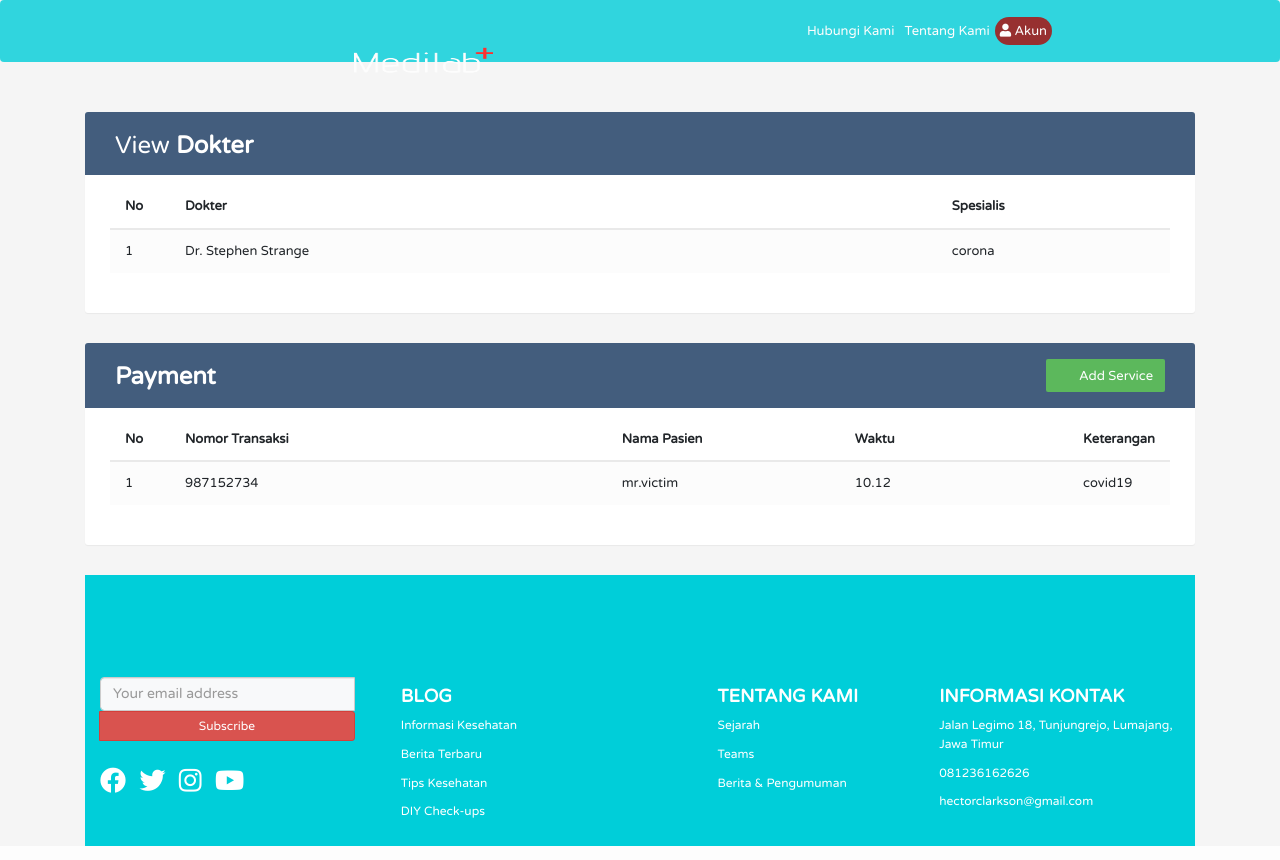
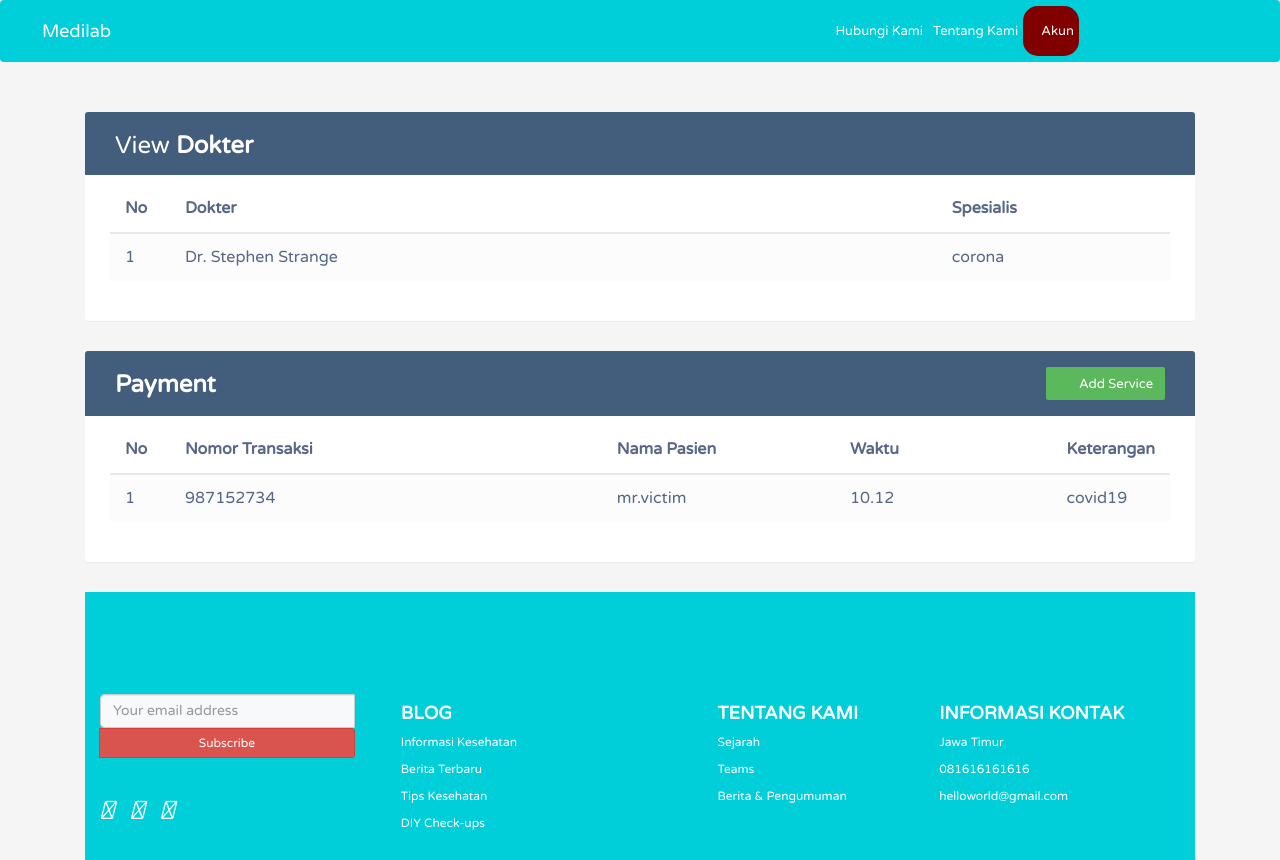
Before and after one commit to SynisterWallace/Medical-Website, a CodeIgniter app: page /siskom-gunung/Home/viewDokter in a window 1280 px wide. Run offline with CodeIgniter, Linux system fonts and the light colour scheme; data comes from the database, SQL or seed files in the repository; some libraries are stand-ins or nearby versions.

Commit message:
revisi bla bla bla

```diff
--- a/application/config/config.php
+++ b/application/config/config.php
@@ -23,7 +23,7 @@ defined('BASEPATH') OR exit('No direct script access allowed');
 | a PHP script and you can easily do that on your own.
 |
 */
-$config['base_url'] = 'http://localhost:8080/dentalcare/';
+$config['base_url'] = 'http://localhost/Dental-Care/';
 
 /*
 |--------------------------------------------------------------------------
--- a/application/controllers/Home.php
+++ b/application/controllers/Home.php
@@ -60,7 +60,7 @@ class Home extends CI_Controller{
 	public function viewService(){
 		$data['service'] = $this->Admin_model->tampil_data_service()->result();
 		$data['title'] = 'Servuce';
-		$this->load->view('templates/header', $data);
+		$this->load->view('templates/headserv', $data);
 		$this->load->view('home/service');
 		$this->load->view('templates/footer');
 	}
@@ -83,7 +83,7 @@ class Home extends CI_Controller{
 		$data['pembayaran'] = $this->Admin_model->tampil_data_pembayaran()->result();
 		$data['dokter'] = $this->Dokter_model->tampil_data_dokter()->result();
 		$data['title'] = 'View Dokter';
-		$this->load->view('templates/headerMember', $data);
+		$this->load->view('templates/headserv', $data);
 		$this->load->view('home/doctorview');
 		$this->load->view('templates/footer');
 	}
--- a/application/views/home/memberview.php
+++ b/application/views/home/memberview.php
@@ -65,10 +65,10 @@
 
 
 
-    <div class="parallax-content baner-content" id="home">
+    <div class="parallax-content baner-content" id="home" >
         <div class="container" >
             <div class="row">
-              <div class="col-md-8 first-content" style="text-align:left; padding-top:6em;" >
+              <div class="col-md-8 first-content" style="text-align:left; padding-top:6em; margin-bottom:9em;" >
                 <?php $str=explode('@',$this->session->userdata('email'))?>
                 <h1 style="font-size: 50px; color:#FF8C00;">Selamat Datang <?php echo $str[0] ;  ?> </h1>
                 <span><em>Dental</em> Care</span>
--- a/application/views/templates/footer.php
+++ b/application/views/templates/footer.php
@@ -81,13 +81,13 @@
 
           <h4 class="text-uppercase font-weight-bold" style="color: white;">Informasi Kontak</h4>
           <p>
-            <a href="#!" style="color: white; font-size: 12px;">Jalan Legimo 18, Tunjungrejo, Lumajang, Jawa Timur</a>
+            <a href="#!" style="color: white; font-size: 12px;">Jawa Timur</a>
           </p>
           <p>
-            <a href="#!" style="color: white; font-size: 12px;">081236162626</a>
+            <a href="#!" style="color: white; font-size: 12px;">081616161616</a>
           </p>
           <p>
-            <a href="#!" style="color: white; font-size: 12px;">hectorclarkson@gmail.com</a>
+            <a href="#!" style="color: white; font-size: 12px;">helloworld@gmail.com</a>
           </p>
         </div>
 
--- /dev/null
+++ b/application/views/templates/headserv.php
@@ -0,0 +1,21 @@
+<nav class="navbar navbar-expand-lg navbar-dark" style="background-color:#00CED9;">
+  <div class="position">
+    <a class="navbar-brand" href="<?php if($this->session->userdata('email')==''){echo base_url() . 'Home/index'; }else{echo base_url() . 'Home/viewMember';}?>">Medilab</a>
+  </div>
+  <button class="navbar-toggler" type="button" data-toggle="collapse" data-target="#navbarNavAltMarkup" aria-controls="navbarNavAltMarkup" aria-expanded="false" aria-label="Toggle navigation">
+    <span class="navbar-toggler-icon">test</span>
+  </button>
+  <div class="collapse navbar-collapse" id="navbarNavAltMarkup">
+    <div class="navbar-nav">
+    <li class="nav-item">
+            <a class="nav-link" onmouseover="this.style.color='red'" onmouseout="this.style.color='white'" href="" style="color: white; ">Hubungi Kami</a>
+          </li>
+          <li class="nav-item">
+            <a class="nav-link" onmouseover="this.style.color='red'" onmouseout="this.style.color='white'" href="" style="color: white; ">Tentang Kami</a>
+          </li>
+          <li class="nav-item" style="background-color:#800000; border-radius:15px;">
+            <a class="nav-link" <?php $str=explode('@',$this->session->userdata('email'))?>  href="<?php if($this->session->userdata('email')==''){echo base_url() . 'Home/viewlogin'; }else{echo base_url() . 'Home/viewprofile';}?>" onmouseover="this.style.color='gray'" onmouseout="this.style.color='white'" href="#" style= "color: white"><i class="fas fa-user"></i> <?php if($this->session->userdata('email')==''){echo "Akun"; }else{echo $str[0] ;}?> </a>
+          </li>
+    </div>
+  </div>
+</nav>
```
